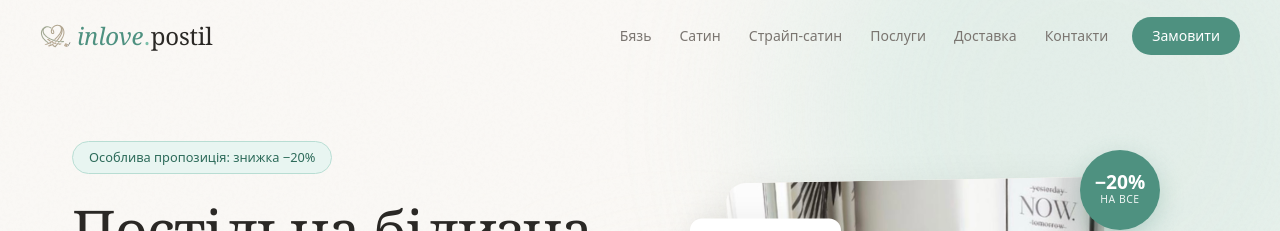
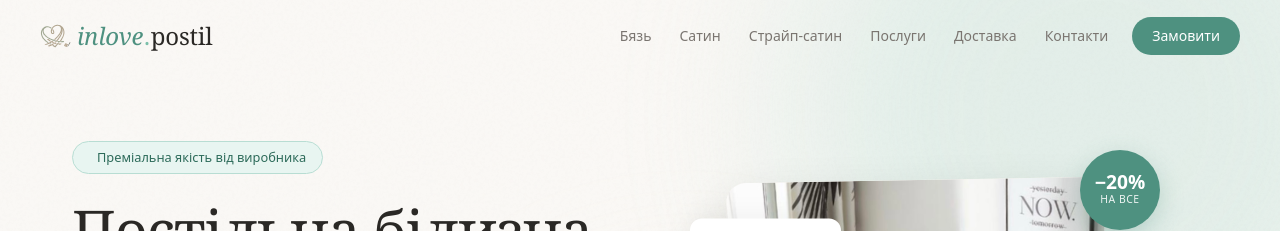
Before and after one commit to NasTiaFox30/Inlove-postil, a React (Vite) app: page / in a window 1280 px wide. Shown: the top 231 px of the page. Built offline with nearby package versions, Linux system fonts and the light colour scheme.

Commit message:
Dynamic badge (sale/no sale)

```diff
--- a/src/components/Hero.jsx
+++ b/src/components/Hero.jsx
@@ -19,9 +19,18 @@ export default function Hero() {
 
       {/* Ліва частина: Контент */}
       <div className={styles.content}>
-        <div className={styles.badge}>
-          {hero.badge}
-        </div>
+        {/* Показуємо верхній акційний бейдж тільки за наявності акцій */}
+        {hasAnyDiscount ? (
+          <div className={styles.badge}>
+            <span className={styles.badgeDot} />
+            {hero.badge}
+          </div>
+        ) : (
+          <div className={styles.badge}>
+            <span className={styles.badgeDot} style={{ backgroundColor: '#4CAF50' }} />
+            Преміальна якість від виробника
+          </div>
+        )}
 
         <h1 className={styles.title}>
           {hero.title.split(',')[0]},<br />
```
